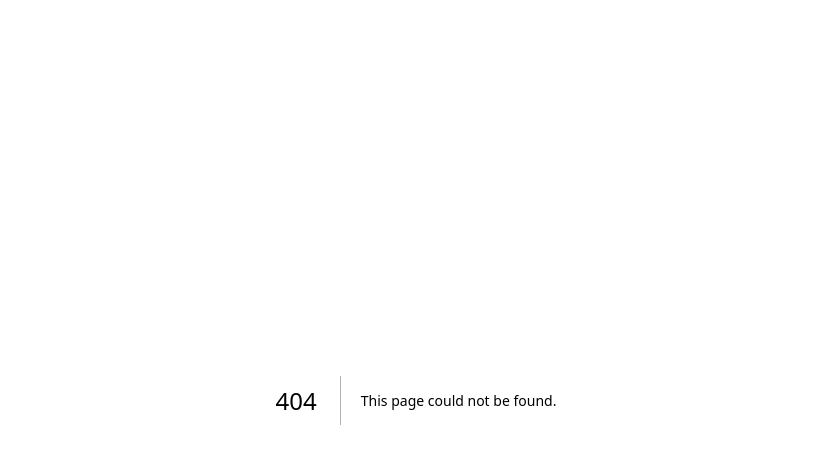
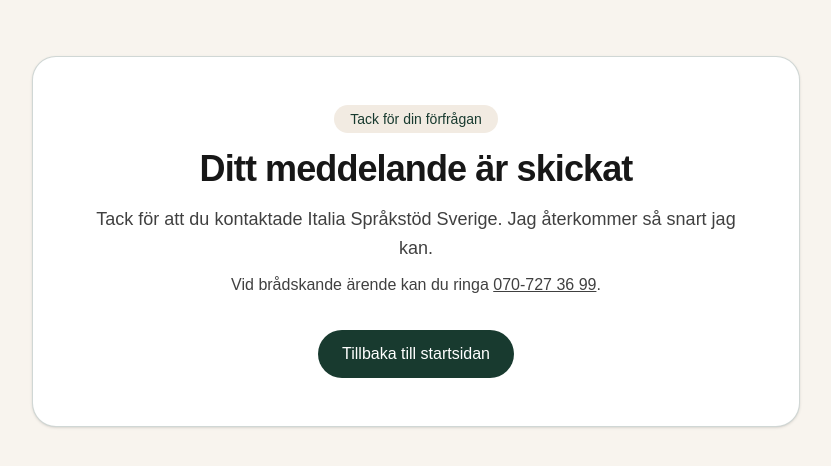
Before and after one commit to Elli2022/Italia-Sprakstod-Sverige, a Next.js app: page /tack in a window 1280 px wide. Before the commit this address had no page. Shown: the top 466 px of the page, without its empty margins (224-1055 px from the left). Built offline with nearby package versions, Linux system fonts and the light colour scheme.

Commit message:
Match the contact form flow used in Annas vardagsglädje.
This switches to FormSubmit with a hosted thank-you redirect and adds a local /tack page to prevent 404 after submit.

```diff
--- a/next.config.ts
+++ b/next.config.ts
@@ -5,6 +5,9 @@
   images: {
     unoptimized: true,
   },
+  turbopack: {
+    root: __dirname,
+  },
 };
 
 export default nextConfig;
--- a/src/app/page.tsx
+++ b/src/app/page.tsx
@@ -231,17 +231,17 @@
 
           <form
             className="mt-8 grid gap-4 md:grid-cols-2"
-            name="kontakt"
+            action="https://formsubmit.co/cecilia.skoldebrink@gmail.com"
             method="POST"
-            data-netlify="true"
-            netlify-honeypot="bot-field"
           >
-            <input type="hidden" name="form-name" value="kontakt" />
-            <p className="hidden">
-              <label>
-                Fyll inte i detta fält: <input name="bot-field" />
-              </label>
-            </p>
+            <input type="hidden" name="_subject" value="Ny förfrågan från Italia Språkstöd Sverige" />
+            <input type="hidden" name="_captcha" value="false" />
+            <input type="hidden" name="_template" value="table" />
+            <input
+              type="hidden"
+              name="_next"
+              value="https://italia-sprakstod-sverige.netlify.app/tack"
+            />
             <input
               className="rounded-xl border border-[#183a2f]/30 bg-[#fcfbf8] px-4 py-3 text-sm outline-none ring-[#183a2f] placeholder:text-neutral-500 focus:ring"
               name="Namn"
--- /dev/null
+++ b/src/app/tack/page.tsx
@@ -0,0 +1,35 @@
+import Link from "next/link";
+
+export default function TackPage() {
+  return (
+    <div className="min-h-screen bg-[#f8f4ee] px-6 py-10 text-neutral-900 md:px-10 md:py-14">
+      <main className="mx-auto max-w-3xl rounded-3xl border border-[#183a2f]/20 bg-white p-8 text-center shadow-sm md:p-12">
+        <span className="inline-flex rounded-full bg-[#f2ebe2] px-4 py-1 text-sm font-medium text-[#183a2f]">
+          Tack för din förfrågan
+        </span>
+        <h1 className="mt-4 text-3xl font-semibold tracking-tight md:text-4xl">
+          Ditt meddelande är skickat
+        </h1>
+        <p className="mt-4 text-lg leading-relaxed text-neutral-700">
+          Tack för att du kontaktade Italia Språkstöd Sverige. Jag återkommer så snart jag kan.
+        </p>
+        <p className="mt-2 leading-relaxed text-neutral-700">
+          Vid brådskande ärende kan du ringa{" "}
+          <a href="tel:+46707273699" className="font-medium underline">
+            070-727 36 99
+          </a>
+          .
+        </p>
+
+        <div className="mt-8">
+          <Link
+            href="/"
+            className="inline-flex rounded-full bg-[#183a2f] px-6 py-3 font-medium text-white transition hover:bg-[#225140]"
+          >
+            Tillbaka till startsidan
+          </Link>
+        </div>
+      </main>
+    </div>
+  );
+}
```
